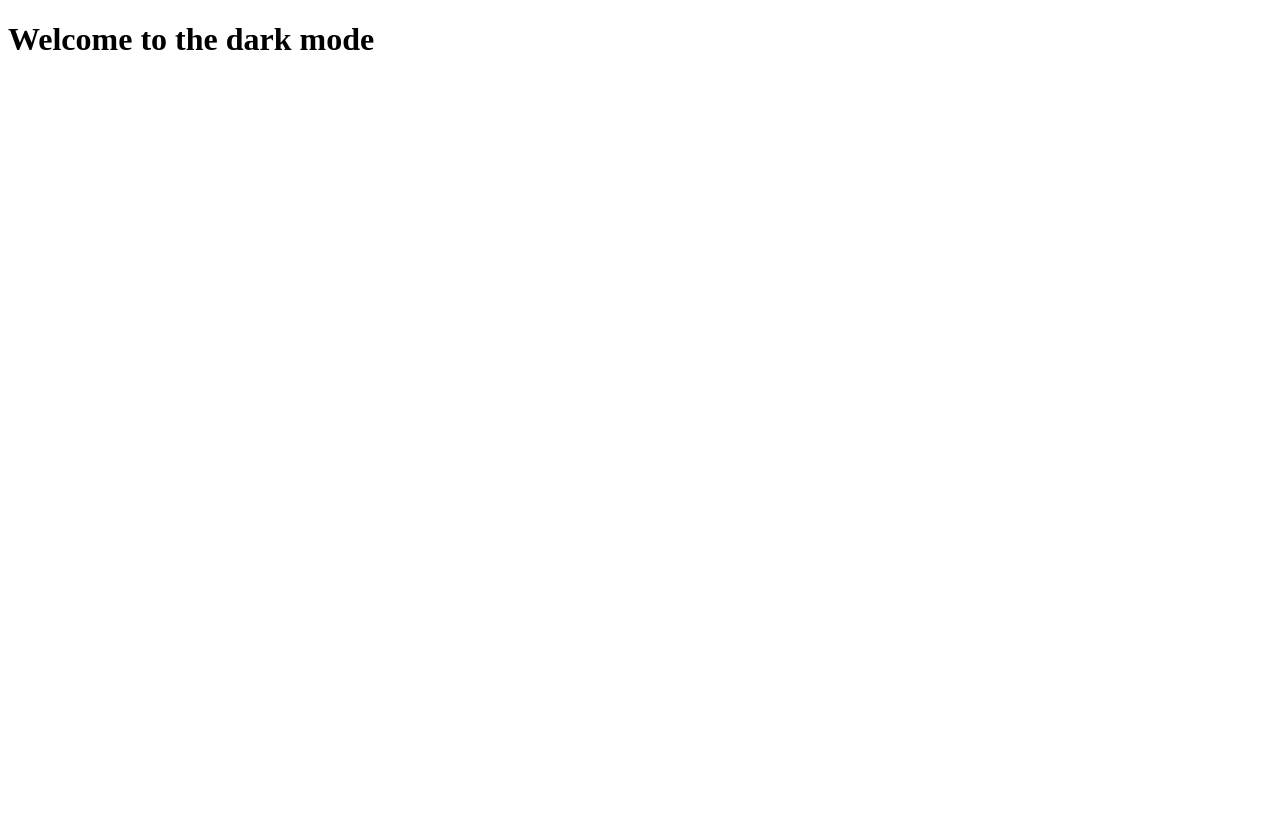
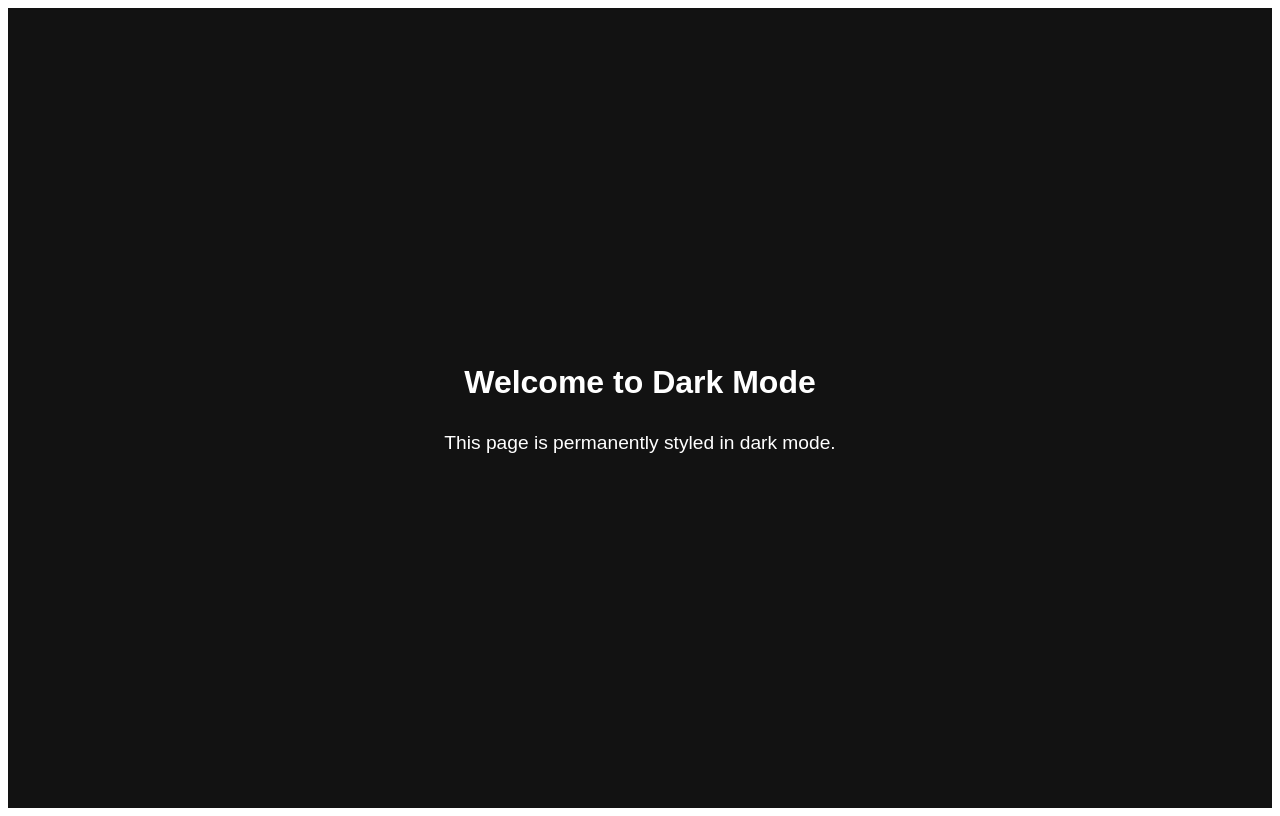
Before and after one commit to ChaitanyaRS06/HCI-project-website, a React (Create React App) app: page /darkmode in a window 1280 px wide. Built offline with nearby package versions, Linux system fonts and the light colour scheme.

Commit message:
dark mode themes in two pages

```diff
--- /dev/null
+++ b/src/pages/DarkMode.css
@@ -0,0 +1,23 @@
+/* DarkMode.css */
+
+/* Dark mode styles for the DarkMode page */
+.dark-mode {
+    background-color: #121212; /* Dark background */
+    color: #ffff;            /* Light text */
+    min-height: 100vh;
+    display: flex;
+    flex-direction: column;
+    align-items: center;
+    justify-content: center;
+    font-family: Arial, sans-serif;
+  }
+
+  /* Additional styling for headers, paragraphs, etc. */
+  .dark-mode h1 {
+    font-size: 2em;
+  }
+
+  .dark-mode p {
+    font-size: 1.2em;
+    margin-top: 10px;
+  }
--- a/src/pages/DarkMode.js
+++ b/src/pages/DarkMode.js
@@ -1,5 +1,14 @@
+// DarkMode.js
+import React from "react";
+import "./DarkMode.css"; // Import the CSS file with dark styling
+
 const DarkMode = () => {
-    return <h1>Welcome to the dark mode</h1>;
-  };
+  return (
+    <div className="dark-mode">
+      <h1>Welcome to Dark Mode</h1>
+      <p>This page is permanently styled in dark mode.</p>
+    </div>
+  );
+};
 
-  export default DarkMode;
+export default DarkMode;
--- /dev/null
+++ b/src/pages/ReminderDarkMode.css
@@ -0,0 +1,23 @@
+/* ReminderDarkMode.css */
+
+/* Dark mode styles for the ReminderDarkMode page */
+.reminder-dark-mode {
+    background-color: #1a1a1a; /* Dark background */
+    color: #f0f0f0;            /* Light text */
+    min-height: 100vh;
+    display: flex;
+    flex-direction: column;
+    align-items: center;
+    justify-content: center;
+    font-family: Arial, sans-serif;
+  }
+
+  /* Additional styling for headers, paragraphs, etc. */
+  .reminder-dark-mode h1 {
+    font-size: 2em;
+  }
+
+  .reminder-dark-mode p {
+    font-size: 1.2em;
+    margin-top: 10px;
+  }
--- a/src/pages/ReminderDarkMode.js
+++ b/src/pages/ReminderDarkMode.js
@@ -1,5 +1,14 @@
+// ReminderDarkMode.js
+import React from "react";
+import "./ReminderDarkMode.css"; // Import the CSS file with dark styling
+
 const ReminderDarkMode = () => {
-    return <h1>Welcome to the Reminder Dark mode</h1>;
-  };
+  return (
+    <div className="reminder-dark-mode">
+      <h1>Welcome to the Reminder Dark Mode</h1>
+      <p>This page is permanently styled in dark mode as well.</p>
+    </div>
+  );
+};
 
-  export default ReminderDarkMode;
+export default ReminderDarkMode;
```
